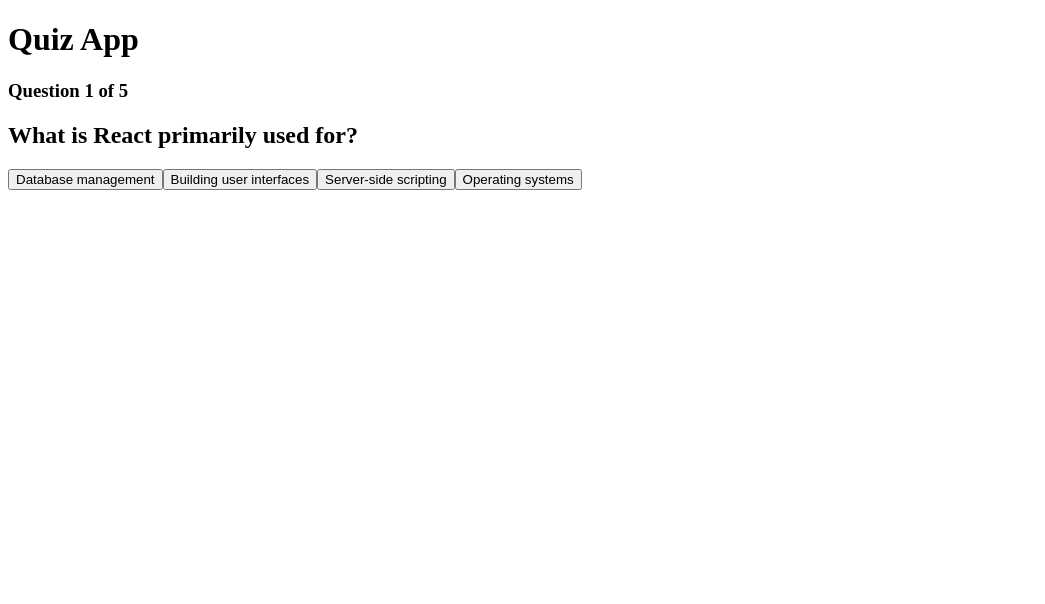
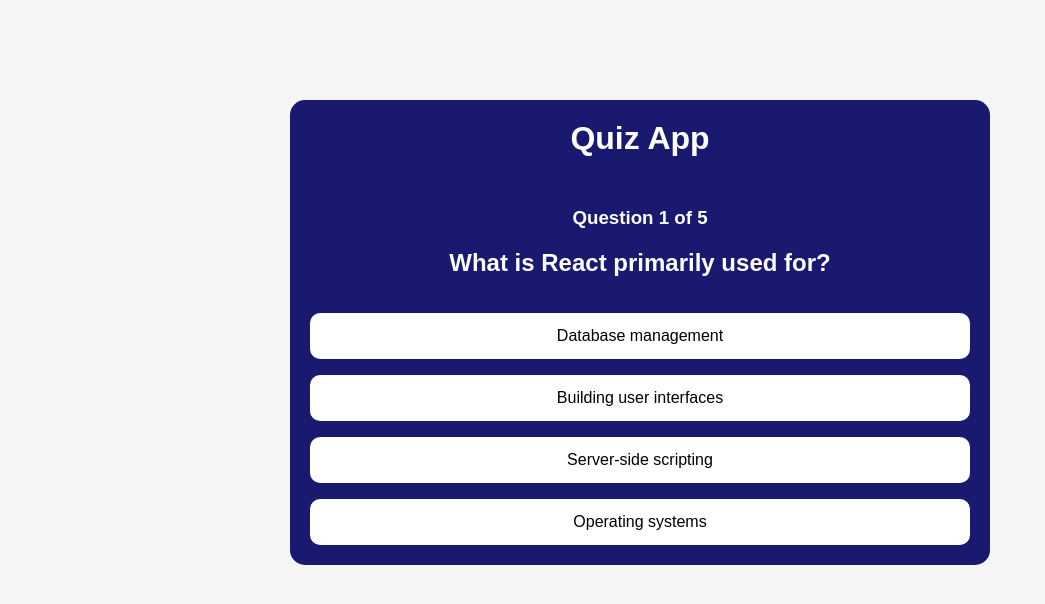
Before and after one commit to HassanNass/quiz-app, a React (Vite) app: page / in a window 1280 px wide. Shown: the top 604 px of the page, without its empty margins (0-1045 px from the left). Built offline with nearby package versions, Linux system fonts and the light colour scheme.

Commit message:
add styling for the full app

```diff
--- a/src/App.css
+++ b/src/App.css
@@ -1,3 +1,66 @@
+.container {
+	max-width: 700px;
+	margin: 100px auto;
+	padding: 20px;
+	background-color: #191970;
+	color: #fff;
+	border-radius: 15px;
+	text-align: center;
+}
+
+.header {
+	margin-bottom: 50px;
+}
+
+.score {
+	margin: 20px 20px;
+	font-size: 1.1rem;
+}
+
+.restart {
+	background-color: #6b7280;
+	color: #fff;
+	border: none;
+	border-radius: 10px;
+	padding: 10px 30px;
+	font-size: 1rem;
+	cursor: pointer;
+}
+
+.restart:hover {
+	background-color: #4b5563;
+}
+
+.question-container {
+	display: flex;
+	flex-direction: column;
+	gap: 1rem;
+}
+
+.question-header {
+	margin: 20px 0;
+}
+
+.btn-answer {
+	width: 100%;
+	padding: 14px 18px;
+	border: none;
+	border-radius: 10px;
+	background-color: #fff;
+	font-size: 1rem;
+	font-weight: 500;
+	cursor: pointer;
+	transition: all 0.2s ease;
+}
+
+.btn-answer:hover:not(:disabled) {
+	background-color: hsl(220, 14%, 85%);
+}
+
+.btn-answer:disabled {
+	cursor: default;
+}
+
 .correct {
   background-color: green;
 }
@@ -5,3 +68,18 @@
 .wrong {
   background-color: red;
 }
+
+.btn-next {
+	margin-top: 35px;
+	padding: 10px 40px;
+	background-color: #fbbf24;
+	color: #111827;
+	border: none;
+	border-radius: 10px;
+	font-weight: 600;
+	cursor: pointer;
+}
+
+.btn-next:hover {
+	background-color: #f59e0b;
+}
--- a/src/Question.jsx
+++ b/src/Question.jsx
@@ -11,6 +11,7 @@
 										  : "btn-answer"}
 						key={index}
 						onClick={() => onAnswer(option)}
+						disabled={answer}
 				>{option}</button>
 			))}
 		</div>
--- a/src/index.css
+++ b/src/index.css
@@ -0,0 +1,10 @@
+* {
+	margin: 0;
+	padding: 0;
+	box-sizing: border-box;
+}
+
+body {
+	background-color:#f5f5f5;
+	font-family: Arial, sans-serif;
+}
```
